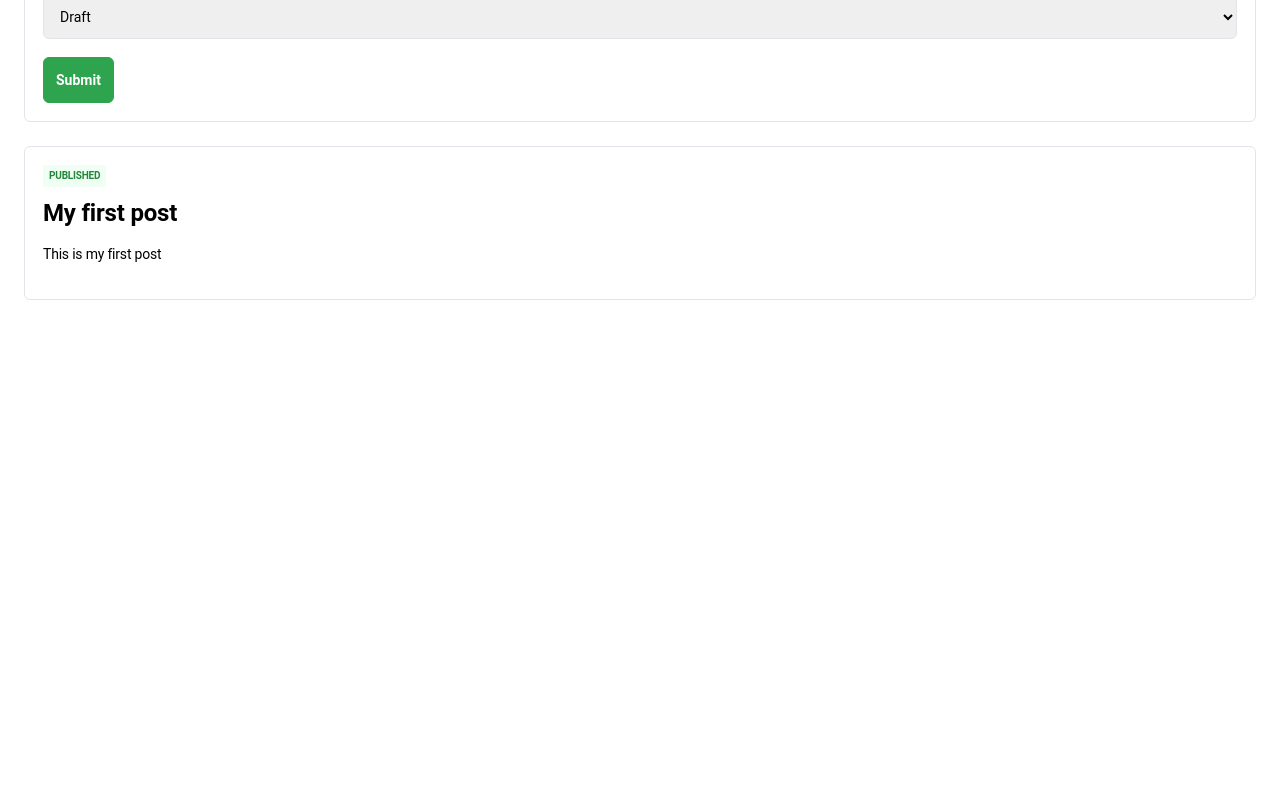
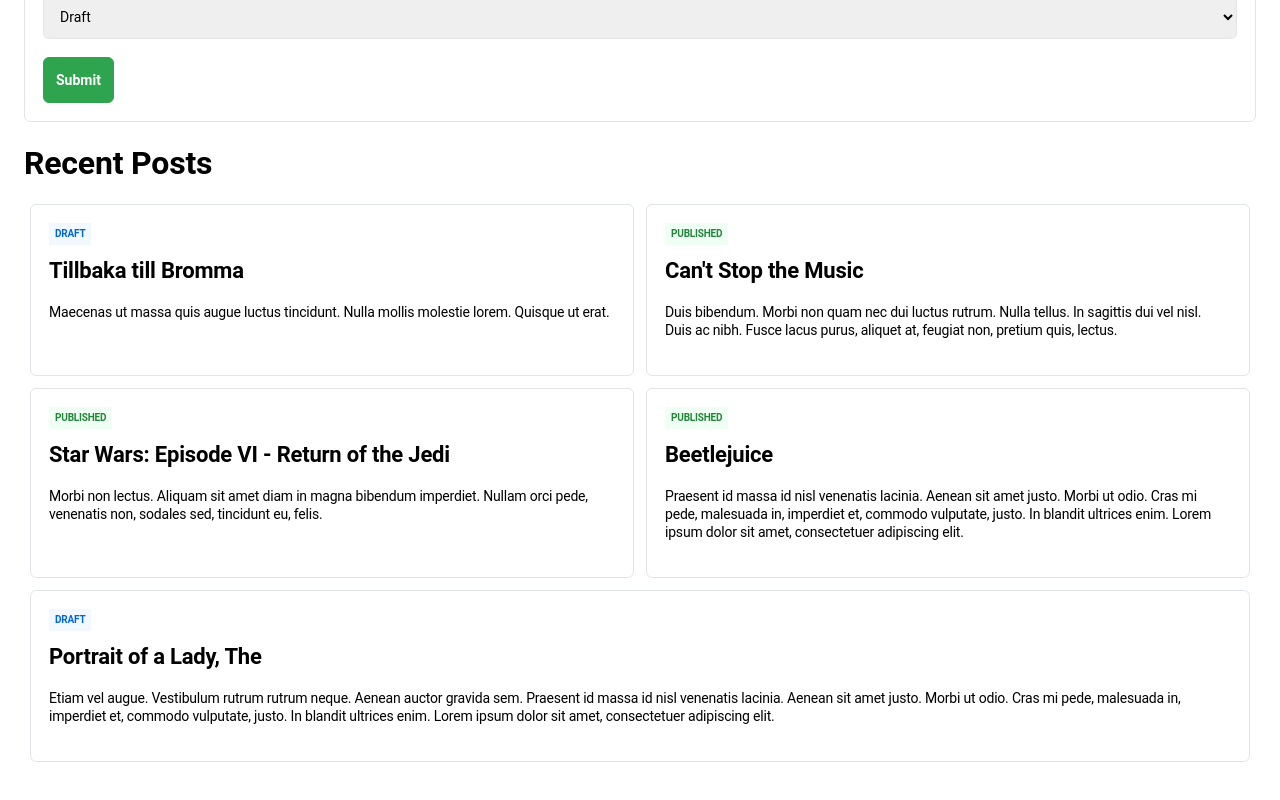
Before and after one commit to caiquearaujo/sample-react-blog-to-microservices, a React (Create React App) app: page / in a window 1280 px wide. Shown: the part 450-1250 px from the top of the page. Before the commit the page ends 870 px from the top, so only its background shows below. Built offline with nearby package versions, Linux system fonts and the light colour scheme.

Commit message:
:sparkles: feat(components): Post List Component

```diff
--- a/src/App.tsx
+++ b/src/App.tsx
@@ -1,17 +1,51 @@
 import React from 'react';
 import PostCreate from '@/app/components/PostCreate';
-import PostCard from './app/components/PostCard';
+import PostList from './app/components/PostList';
+
+const posts = [
+	{
+		id: 'b510713e1ee3d3eff67729ba6b4958728b681bb3',
+		title: 'Tillbaka till Bromma',
+		content:
+			'Maecenas ut massa quis augue luctus tincidunt. Nulla mollis molestie lorem. Quisque ut erat.',
+		status: 'draft',
+	},
+	{
+		id: 'fc433dde7b43ca3b96087b647359938dfec187f2',
+		title: "Can't Stop the Music",
+		content:
+			'Duis bibendum. Morbi non quam nec dui luctus rutrum. Nulla tellus.\n\nIn sagittis dui vel nisl. Duis ac nibh. Fusce lacus purus, aliquet at, feugiat non, pretium quis, lectus.',
+		status: 'published',
+	},
+	{
+		id: '8921575d01003b429bd8eb5438c984d199d6a1fa',
+		title: 'Star Wars: Episode VI - Return of the Jedi',
+		content:
+			'Morbi non lectus. Aliquam sit amet diam in magna bibendum imperdiet. Nullam orci pede, venenatis non, sodales sed, tincidunt eu, felis.',
+		status: 'published',
+	},
+	{
+		id: '7fb0140c7d66fc2cc62b506c79c1c09083dd70c5',
+		title: 'Beetlejuice',
+		content:
+			'Praesent id massa id nisl venenatis lacinia. Aenean sit amet justo. Morbi ut odio.\n\nCras mi pede, malesuada in, imperdiet et, commodo vulputate, justo. In blandit ultrices enim. Lorem ipsum dolor sit amet, consectetuer adipiscing elit.',
+		status: 'published',
+	},
+	{
+		id: 'ef71ba3191d0611c749c4a7be519225b61b7bf74',
+		title: 'Portrait of a Lady, The',
+		content:
+			'Etiam vel augue. Vestibulum rutrum rutrum neque. Aenean auctor gravida sem.\n\nPraesent id massa id nisl venenatis lacinia. Aenean sit amet justo. Morbi ut odio.\n\nCras mi pede, malesuada in, imperdiet et, commodo vulputate, justo. In blandit ultrices enim. Lorem ipsum dolor sit amet, consectetuer adipiscing elit.',
+		status: 'draft',
+	},
+];
 
 export default function App() {
 	return (
 		<main>
 			<h1>Blog posts</h1>
 			<PostCreate />
-			<PostCard
-				title="My first post"
-				content="This is my first post"
-				status="published"
-			/>
+			<PostList posts={posts} />
 		</main>
 	);
 }
--- a/src/app/components/PostCard.scss
+++ b/src/app/components/PostCard.scss
@@ -1,12 +1,12 @@
 .post.card {
-	flex: 1 1 0;
-	margin: 24px auto;
+	flex: 1 0 calc(100% / 3);
+	margin: 6px;
 	padding: 18px;
 	border: 1px solid #e1e4e8;
 	border-radius: 6px;
 
 	.title {
-		font-size: 2.4rem;
+		font-size: 2.2rem;
 		font-weight: 600;
 		line-height: 2.8rem;
 		margin-bottom: 18px;
--- a/src/app/components/PostCard.tsx
+++ b/src/app/components/PostCard.tsx
@@ -1,3 +1,4 @@
+import PostObject from '@/types';
 import React from 'react';
 
 import './PostCard.scss';
@@ -5,11 +6,8 @@ import './PostCard.scss';
 export type PostCardProps = React.DetailedHTMLProps<
 	React.HTMLAttributes<HTMLDivElement>,
 	HTMLDivElement
-> & {
-	title: string;
-	content: string;
-	status: string;
-};
+> &
+	PostObject;
 
 export default function PostCard(props: PostCardProps) {
 	const { title, content, status, ...rest } = props;
--- /dev/null
+++ b/src/app/components/PostList.scss
@@ -0,0 +1,14 @@
+.post.list {
+	& > .title {
+		font-size: 3.2rem;
+		font-weight: 600;
+		line-height: 3.4rem;
+		margin-bottom: 18px;
+	}
+
+	.container {
+		display: flex;
+		flex-flow: row wrap;
+		justify-content: space-between;
+	}
+}
--- /dev/null
+++ b/src/app/components/PostList.tsx
@@ -0,0 +1,25 @@
+import PostObject from '@/types';
+import React from 'react';
+import PostCard from './PostCard';
+
+import './PostList.scss';
+
+export type PostListProps = React.DetailedHTMLProps<
+	React.HTMLAttributes<HTMLDivElement>,
+	HTMLDivElement
+> & { posts: Array<PostObject> };
+
+export default function PostList(props: PostListProps) {
+	const { posts, ...rest } = props;
+
+	return (
+		<div className="post list" {...rest}>
+			<h2 className="title">Recent Posts</h2>
+			<div className="container">
+				{posts.map(post => (
+					<PostCard data-testid="post-card" key={post.id} {...post} />
+				))}
+			</div>
+		</div>
+	);
+}
--- /dev/null
+++ b/src/types/index.ts
@@ -0,0 +1,6 @@
+export default interface PostObject {
+	id: string;
+	title: string;
+	content: string;
+	status: string;
+}
```
Also changed, not shown: 2 other files (tests, documents, lock files or other folders).
